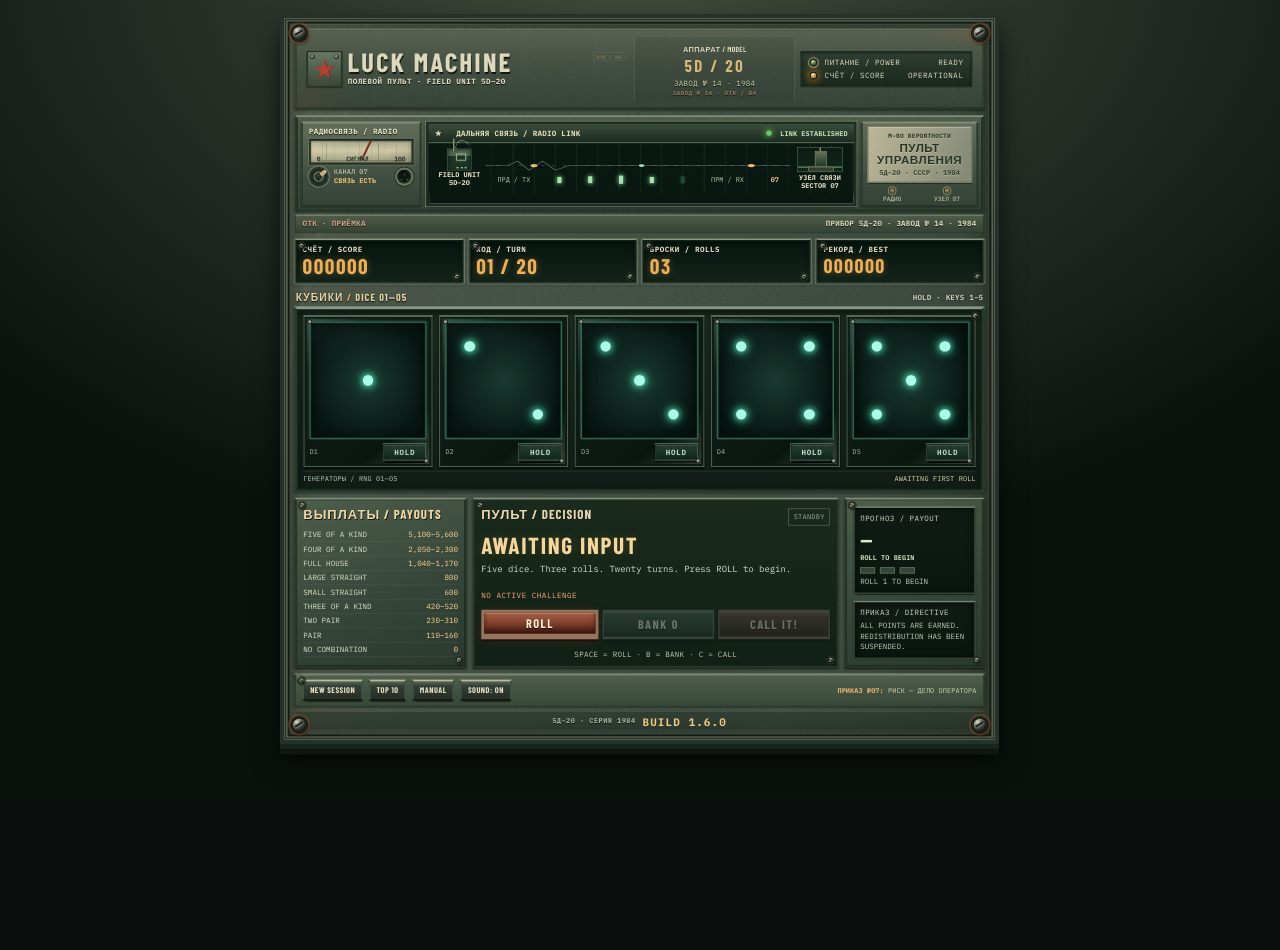
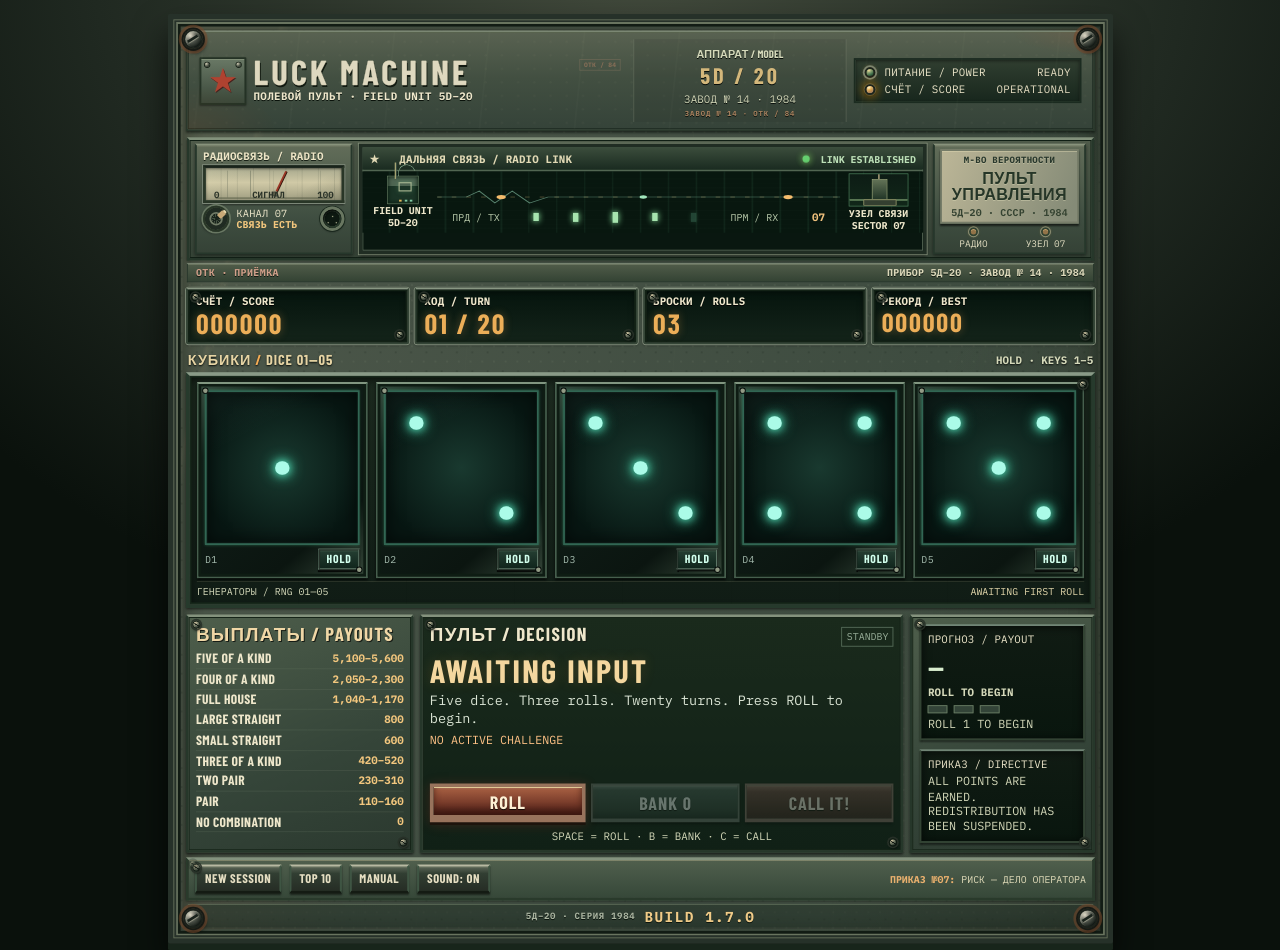
Before and after one commit to richcande1-rca/luck-machine, a plain HTML site: page index.html in a window 1280 px wide. Before the commit the page ends 800 px from the top, so only its background shows below. Drawn offline with nearby package versions, Linux system fonts and the light colour scheme; a web font is replaced by a local one.

Commit message:
LUCK MACHINE v1.7.0: enlarge useful type, visible build stamp, limit viewport downscaling

```diff
--- a/index.html
+++ b/index.html
@@ -543,6 +543,7 @@ header{padding-top:22px;margin-top:20px;border-color:#1b211a;border-top-color:#b
 <link rel="stylesheet" href="./telemetry.css?v=1.4">
 <link rel="stylesheet" href="./legibility.css?v=1.5">
 <link rel="stylesheet" href="./scoring.css?v=1.6.0">
+<link rel="stylesheet" href="./operator.css?v=1.7.0">
 </head>
 <body>
 <div class="fit-stage"><main class="console" aria-label="Luck Machine dice game console">
@@ -610,7 +611,7 @@ header{padding-top:22px;margin-top:20px;border-color:#1b211a;border-top-color:#b
     <div class="footleft"><button class="smallbutton" id="newBtn">NEW SESSION</button><button class="smallbutton" id="scoresBtn">TOP 10</button><button class="smallbutton" id="rulesBtn">MANUAL</button><button class="smallbutton" id="soundBtn" aria-pressed="true">SOUND: ON</button></div>
     <div class="footright"><span class="alertbar"><b>ПРИКАЗ №07:</b> РИСК — ДЕЛО ОПЕРАТОРА</span></div>
   </div>
-  <div class="build-plate" aria-label="Current game build"><span class="build-series">5Д–20 · СЕРИЯ 1984</span><strong>BUILD 1.6.0</strong></div>
+  <div class="build-plate" aria-label="Current game build"><span class="build-series">5Д–20 · СЕРИЯ 1984</span><strong>BUILD 1.7.0</strong></div>
 </main></div>
 <div class="shade" id="overlay" hidden><section class="dialog" role="dialog" aria-modal="true" aria-labelledby="dialogTitle"><span class="overline" id="dialogOverline">MINISTRY BULLETIN</span><h2 id="dialogTitle"></h2><div id="dialogContent"></div><div class="dialogfoot" id="dialogFoot"></div></section></div>
 <script src="./audio.js"></script>
@@ -678,7 +679,8 @@ loadBoard();makeDice();buildPaytable();update();
     const w=consoleElement.offsetWidth;
     const h=consoleElement.offsetHeight;
     const availableHeight=Math.max(300,window.innerHeight-70);
-    const factor=Math.min(1,availableWidth/w,availableHeight/h);
+    // Protect legibility: permit vertical scrolling before reducing the entire console below 90%.
+    const factor=Math.max(.90,Math.min(1,availableWidth/w,availableHeight/h));
     stage.style.width=(w*factor)+'px';
     stage.style.height=(h*factor)+'px';
     consoleElement.style.transformOrigin='top left';
```
